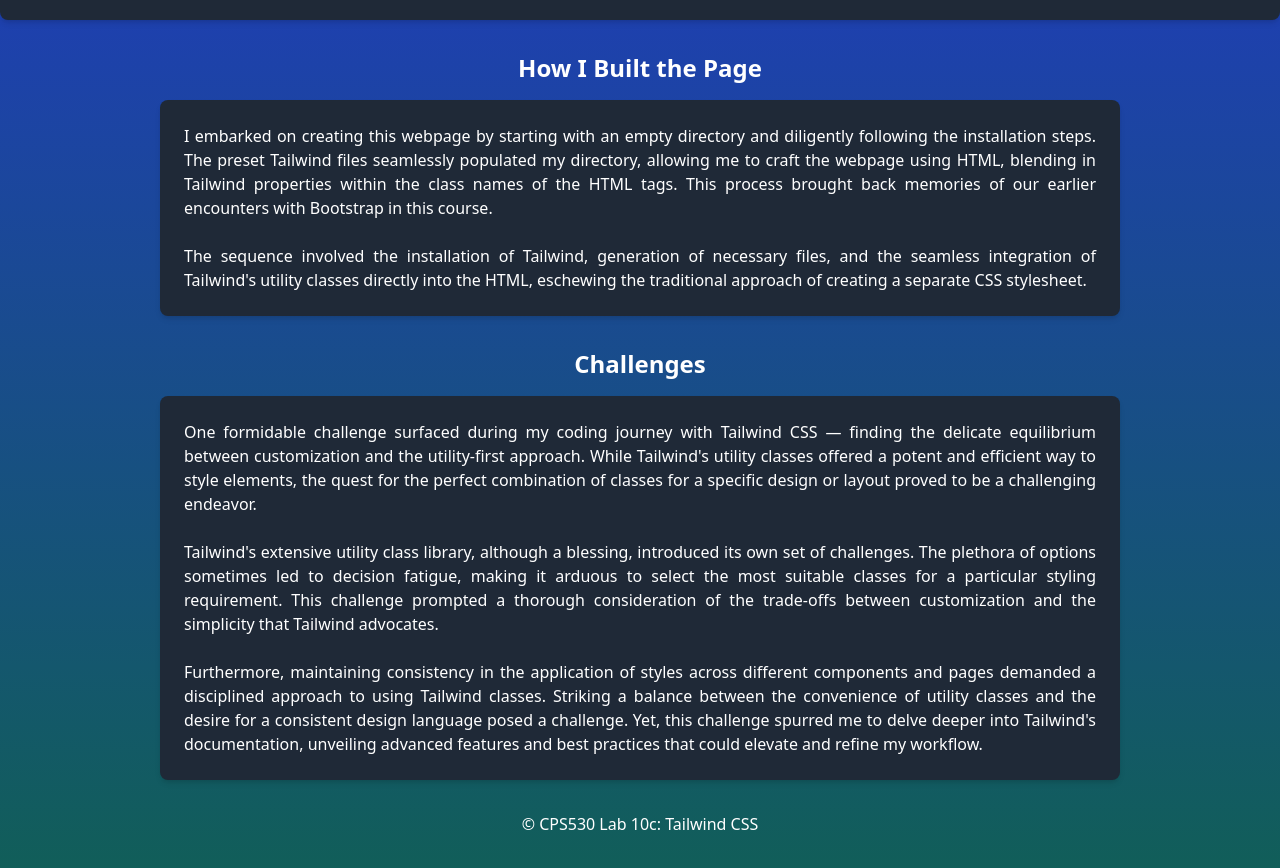
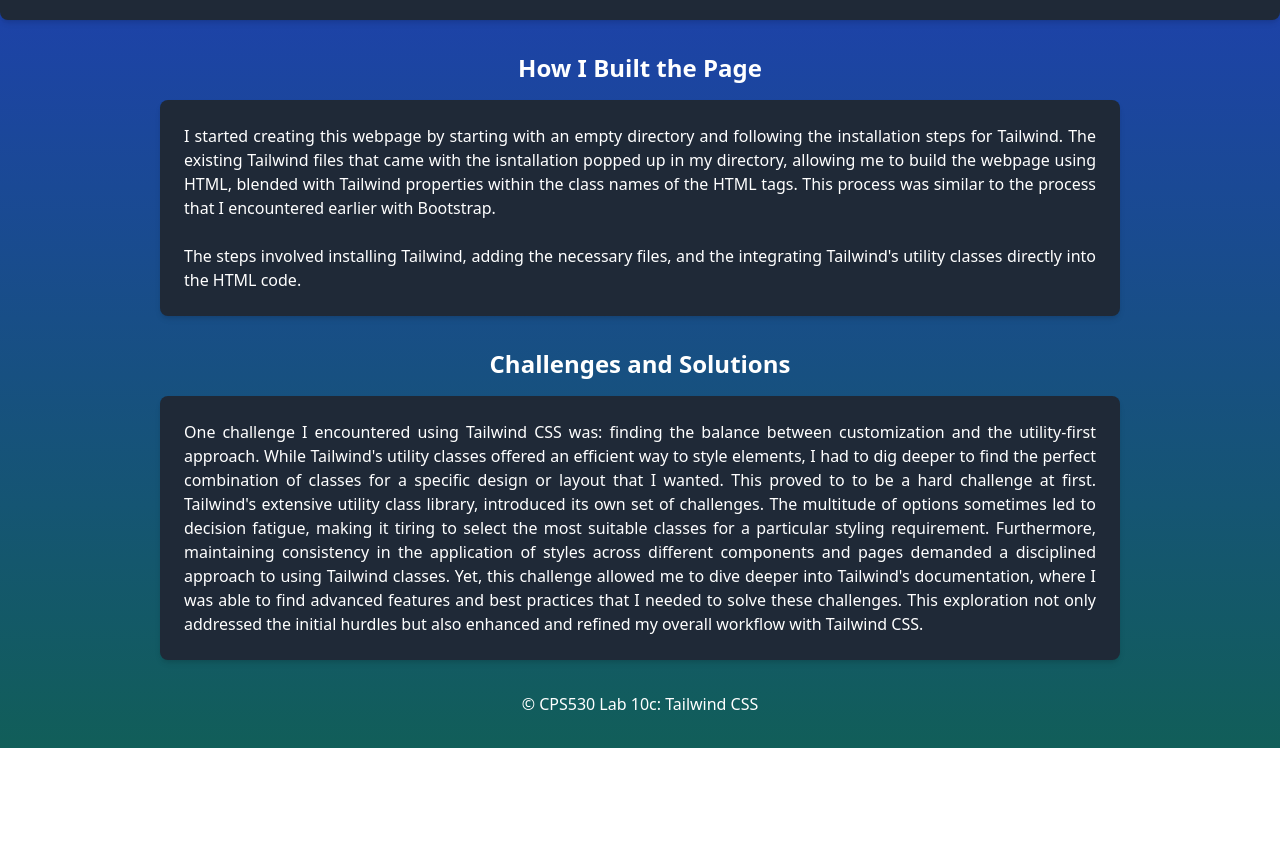
Before and after one commit to ateebkhan17/tailwindCSS-page, a website: page index.html in a window 1280 px wide. Shown: the part 860-1728 px from the top of the page. After the commit the page ends 1608 px from the top, so only its background shows below. Drawn offline with Linux system fonts and the light colour scheme.

Commit message:
Update index.html

```diff
--- a/index.html
+++ b/index.html
@@ -62,32 +62,21 @@
     <h1 class="text-white-300 text-2xl font-bold text-center mt-8">How I Built the Page</h1>
     <div class="text-con w-9/12 mt-4 text-white-200 text-1xl text-justify bg-gray-800 p-6 rounded-lg shadow-md">
         <p>
-            I embarked on creating this webpage by starting with an empty directory and diligently following the installation steps.
-            The preset Tailwind files seamlessly populated my directory, allowing me to craft the webpage using HTML, blending in Tailwind properties within the class names of the HTML tags.
-            This process brought back memories of our earlier encounters with Bootstrap in this course.
+            I started creating this webpage by starting with an empty directory and  following the installation steps for Tailwind.
+            The existing Tailwind files that came with the isntallation popped up in my directory, allowing me to build the webpage using HTML, blended with Tailwind properties within the class names of the HTML tags.
+            This process was similar to the process that I encountered earlier with Bootstrap.
         </p>
         <br>
         <p>
-            The sequence involved the installation of Tailwind, generation of necessary files, and the seamless integration of Tailwind's utility classes directly into the HTML, eschewing the traditional approach of creating a separate CSS stylesheet.
+            The steps involved installing Tailwind, adding the necessary files, and the integrating Tailwind's utility classes directly into the HTML code.
         </p>
     </div>
 
-    <h1 class="text-white-300 text-2xl font-bold text-center mt-8">Challenges</h1>
+    <h1 class="text-white-300 text-2xl font-bold text-center mt-8">Challenges and Solutions</h1>
     <div class="text-con w-9/12 mt-4 text-white-200 text-1xl text-justify bg-gray-800 p-6 rounded-lg shadow-md">
         <p>
-            One formidable challenge surfaced during my coding journey with Tailwind CSS — finding the delicate equilibrium between customization and the utility-first approach.
-            While Tailwind's utility classes offered a potent and efficient way to style elements, the quest for the perfect combination of classes for a specific design or layout proved to be a challenging endeavor.
-        </p>
-        <br>
-        <p>
-            Tailwind's extensive utility class library, although a blessing, introduced its own set of challenges. The plethora of options sometimes led to decision fatigue, making it arduous to select the most suitable classes for a particular styling requirement.
-            This challenge prompted a thorough consideration of the trade-offs between customization and the simplicity that Tailwind advocates.
-        </p>
-        <br>
-        <p>
-            Furthermore, maintaining consistency in the application of styles across different components and pages demanded a disciplined approach to using Tailwind classes. Striking a balance between the convenience of utility classes and the desire for a consistent design language posed a challenge.
-            Yet, this challenge spurred me to delve deeper into Tailwind's documentation, unveiling advanced features and best practices that could elevate and refine my workflow.
-        </p>
+            One challenge I encountered using Tailwind CSS was: finding the balance between customization and the utility-first approach.
+            While Tailwind's utility classes offered an efficient way to style elements, I had to dig deeper to find the perfect combination of classes for a specific design or layout that I wanted. This proved to to be a hard challenge at first. Tailwind's extensive utility class library, introduced its own set of challenges. The multitude of options sometimes led to decision fatigue, making it tiring to select the most suitable classes for a particular styling requirement. Furthermore, maintaining consistency in the application of styles across different components and pages demanded a disciplined approach to using Tailwind classes. Yet, this challenge allowed me to dive deeper into Tailwind's documentation, where I was able to find advanced features and best practices that I needed to solve these challenges. This exploration not only addressed the initial hurdles but also enhanced and refined my overall workflow with Tailwind CSS.
     </div>
 
     <footer class="text-white-200 text-md m-8">© CPS530 Lab 10c: Tailwind CSS</footer>
```
